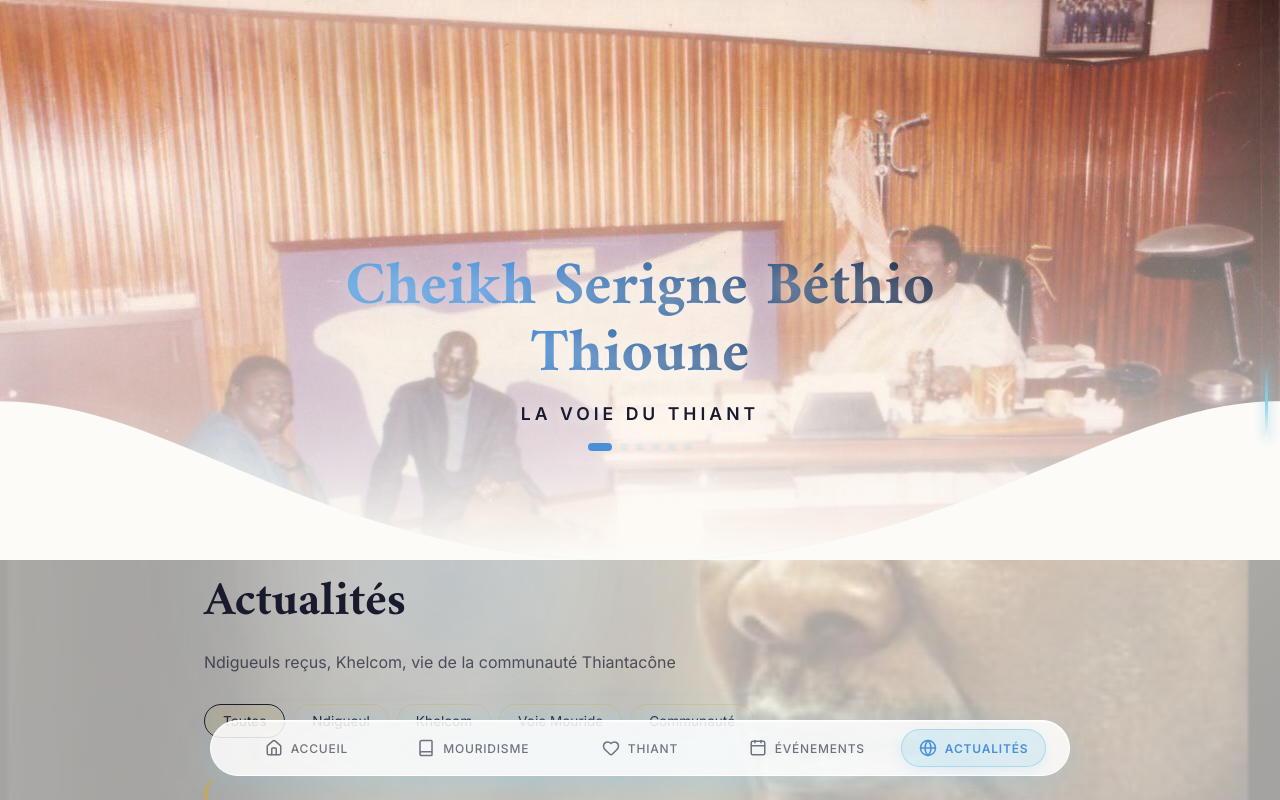
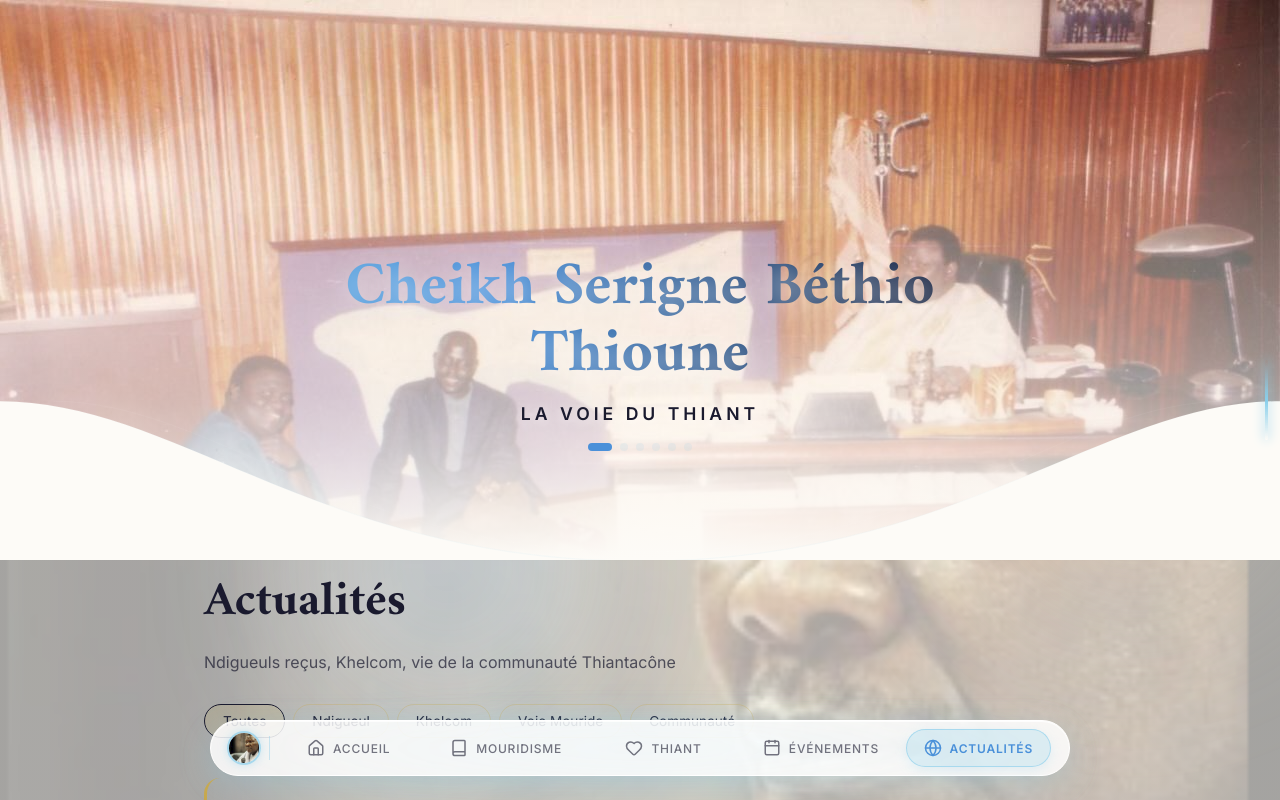
Before and after one commit to Ikfini-101/app-serigne-bethio, a React (Vite) app: page /actualites in a window 1280 px wide. Shown: the top 800 px of the page. Built offline with nearby package versions, Linux system fonts and the light colour scheme.

Commit message:
feat: ajout du portrait du Cheikh comme logo circulaire dans la navbar et comme favicon du navigateur

```diff
--- a/index.html
+++ b/index.html
@@ -2,7 +2,7 @@
 <html lang="fr">
   <head>
     <meta charset="UTF-8" />
-    <link rel="icon" type="image/svg+xml" href="/favicon.svg" />
+    <link rel="icon" type="image/png" href="/favicon.png" />
     <meta name="viewport" content="width=device-width, initial-scale=1.0" />
     <title>Cheikh Serigne Béthio Thioune — La Voie du Thiant</title>
     <meta name="description" content="Site officiel dédié à Cheikh Serigne Béthio Thioune, guide spirituel Mouride, fondateur de la voie du Thiant." />
--- a/src/components/layout/BottomMenu.tsx
+++ b/src/components/layout/BottomMenu.tsx
@@ -109,6 +109,34 @@ const BottomMenu: React.FC = () => {
               position: 'relative',
               width: '100%',
             }}>
+              {/* Logo circulaire à gauche */}
+              <Link to="/" style={{ textDecoration: 'none', flexShrink: 0, paddingLeft: '4px', paddingRight: '8px' }}>
+                <div style={{
+                  width: '34px',
+                  height: '34px',
+                  borderRadius: '50%',
+                  overflow: 'hidden',
+                  border: '2px solid rgba(135,206,235,0.7)',
+                  boxShadow: '0 0 10px rgba(135,206,235,0.4)',
+                  flexShrink: 0,
+                }}>
+                  <img
+                    src="/assets/background-image-cheikh-bethio-1.png"
+                    alt="Cheikh Bethio"
+                    style={{
+                      width: '100%',
+                      height: '100%',
+                      objectFit: 'cover',
+                      objectPosition: 'center 15%',
+                      display: 'block',
+                    }}
+                  />
+                </div>
+              </Link>
+
+              {/* Séparateur */}
+              <div style={{ width: '1px', height: '24px', background: 'rgba(135,206,235,0.4)', flexShrink: 0 }} />
+
               {NAV.map(({ path, label, icon: Icon }) => {
                 const active = location.pathname === path;
                 return (
```
Also changed, not shown: public/favicon.png (added).
